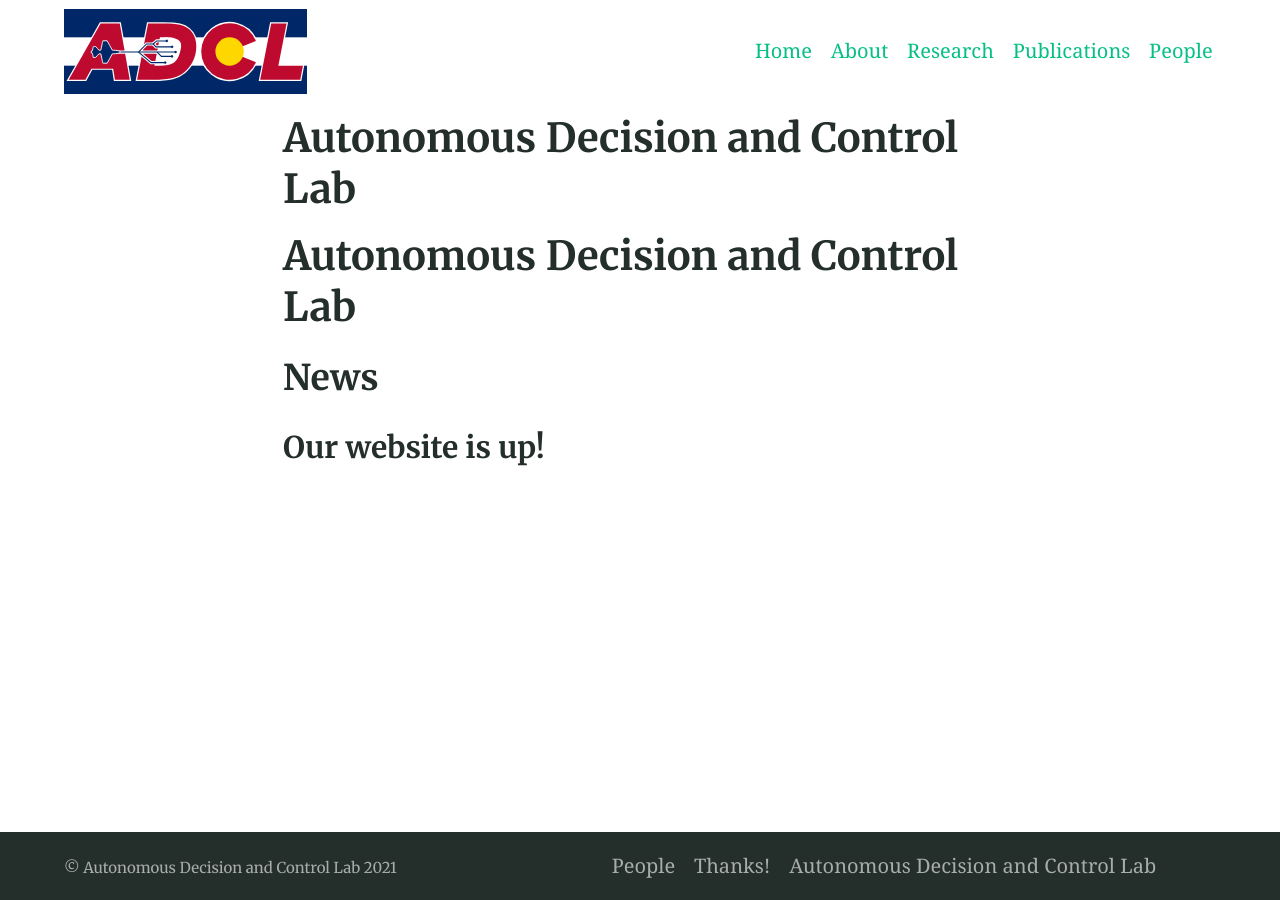
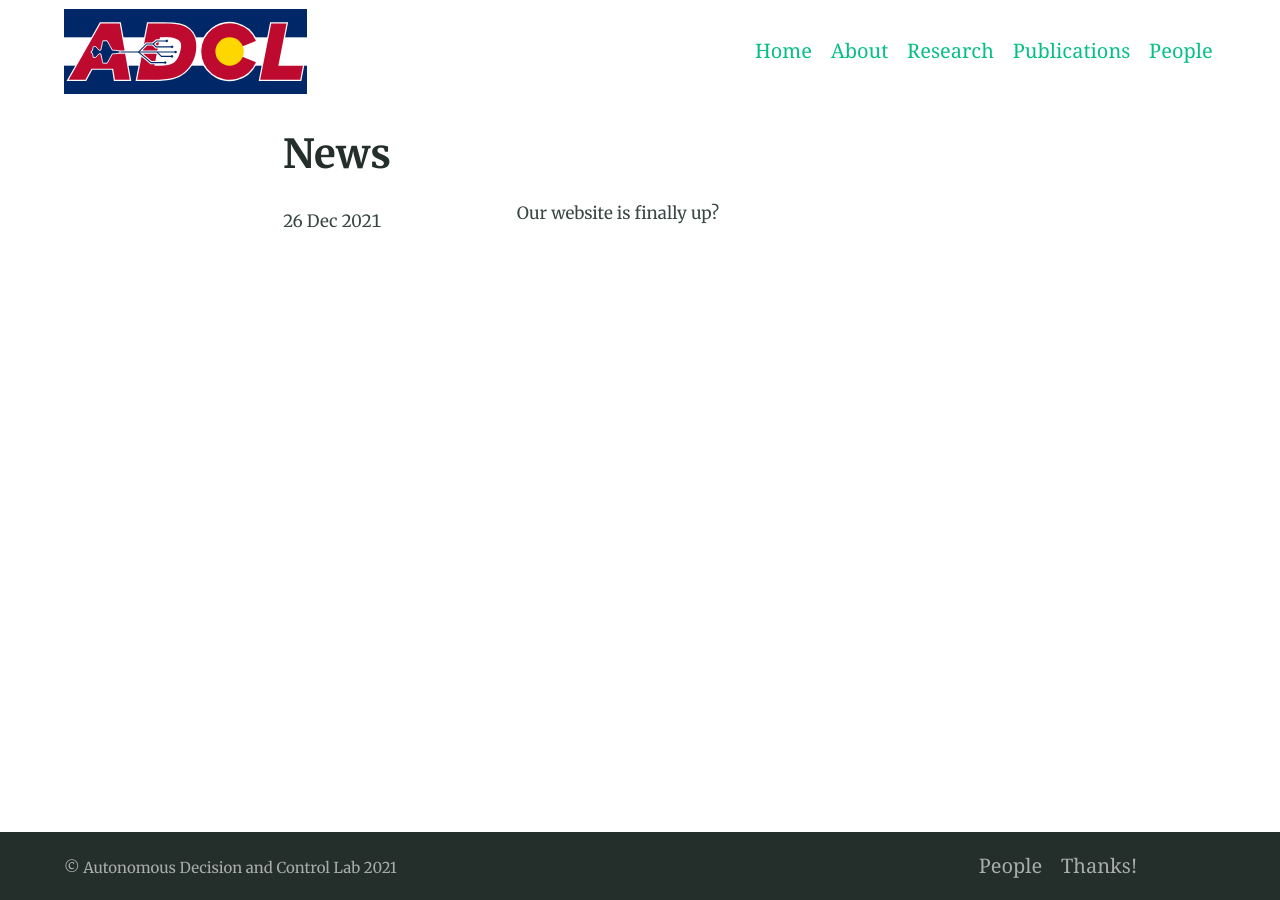
Before and after one commit to CU-ADCL/CU-ADCL.github.io, a Jekyll site: the page built from index.md, in a window 1280 px wide. Built offline with Jekyll 4.4.1, drawn with Linux system fonts in a browser that asks for light colours; our own code applies the rules of GitHub Pages for plain Markdown files.

Commit message:
added news

```diff
--- /dev/null
+++ b/_data/news.csv
@@ -0,0 +1,2 @@
+Date,Item
+2021-12-26,"Our website is finally up?"
--- /dev/null
+++ b/_includes/news.html
@@ -0,0 +1,12 @@
+<h1>News</h1>
+<table>
+    {% for row in site.data.news %}
+      {% if forloop.first %}
+      <!-- Skip the header -->
+      {% endif %}
+      <tr class="row1">
+        <td class="col1">{{ row["Date"] | date_to_string}}</td>
+        <td>{{ row["Item"] | markdownify }}</td>
+      </tr>
+    {% endfor %}
+</table>
--- a/index.md
+++ b/index.md
@@ -1,3 +1 @@
-# Autonomous Decision and Control Lab
-## News
-### Our website is up!
+{%include news.html %}
```
Also changed, not shown: assets/images/zakariya_laouar.jpg.
